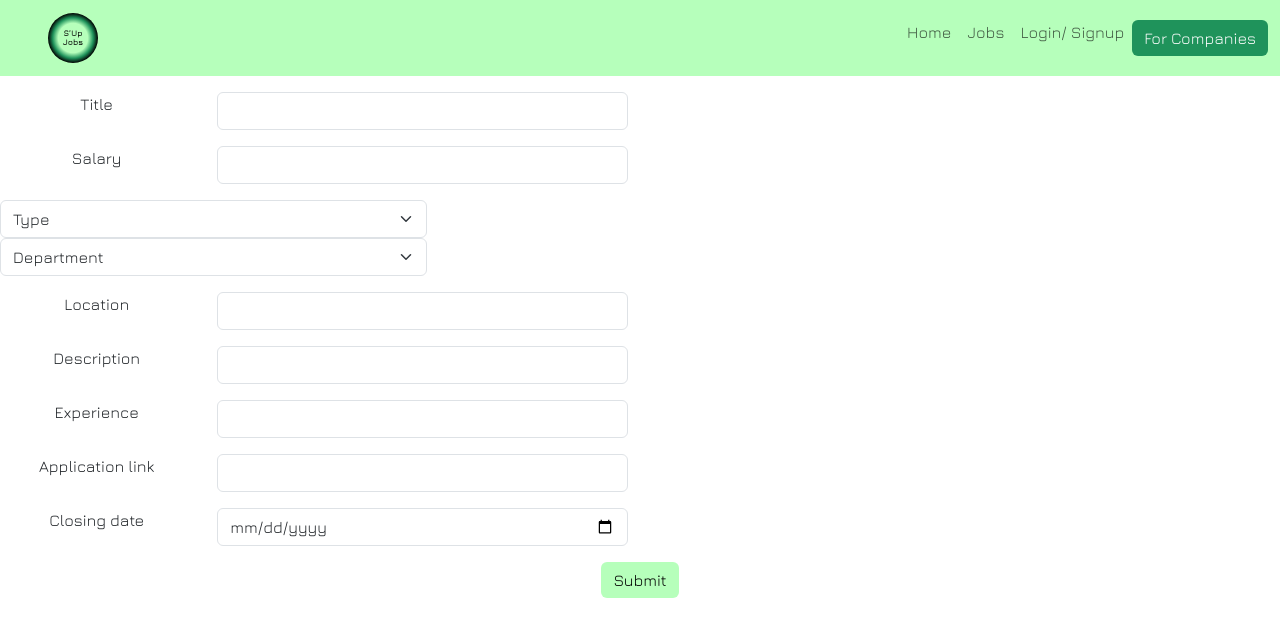
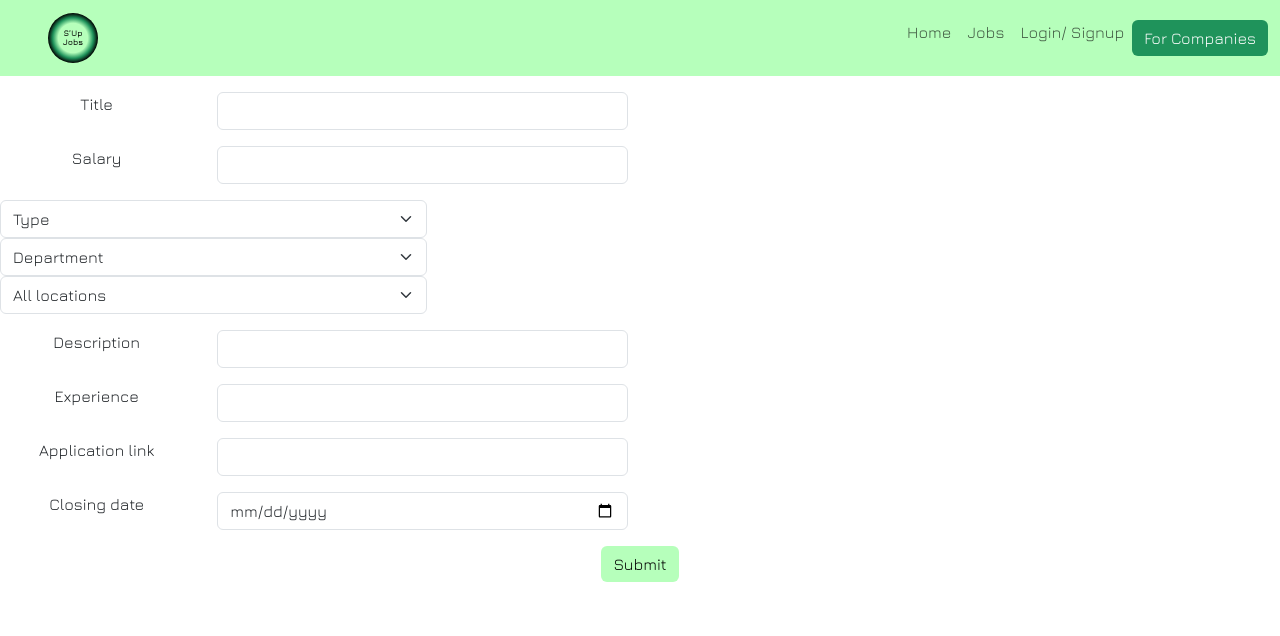
Before and after one commit to fammd19/sup-jobs, a React (Create React App) app in the folder client/: page /post-job in a window 1280 px wide. Shown: the top 636 px of the page. Built offline with nearby package versions, Linux system fonts and the light colour scheme; no server answers; the HTML template or start-up script is replaced by a standard one.

Commit message:
Adds locations drop down

```diff
--- a/client/src/components/Filter.js
+++ b/client/src/components/Filter.js
@@ -1,6 +1,6 @@
 
 import React, { useState } from "react";
-import { Form, Col, Row, Button } from "react-bootstrap";
+import { Form, Col, Row, Button, Dropdown } from "react-bootstrap";
 
 export default function Filter({ setUrl }) {
     const [department, setDepartment] = useState("");
@@ -50,20 +50,28 @@ export default function Filter({ setUrl }) {
                         <Form.Select name="location-filter" onChange={(e) => setLocation(e.target.value)}>
                             <option value="">All locations</option>
                             <option value="remote">Remote</option>
+                            <Dropdown.Divider />
                             <option value="act">ACT</option>
-                            <option value="nsw-sydney">Sydney</option>
-                            <option value="nsw-newcastle">Newcastle</option>                            <option value="nsw">All NSW</option>
-                            <option value="nt-darwin">Darwin</option>
-                            <option value="nt">All NT</option>
-                            <option value="qld-brisbane">Brisbane</option>
-                            <option value="qld">QLD Other</option>
-                            <option value="sa-adelaide">Adelaide</option>
-                            <option value="sa">All SA</option>
+                            <Dropdown.Divider />
+                            <option value="nsw">NSW</option>
+                            <option value="nsw-sydney"> &gt; Sydney</option>
+                            <option value="nsw-newcastle"> &gt; Newcastle</option>
+                            <Dropdown.Divider />
+                            <option value="nt">NT</option>
+                            <Dropdown.Divider />
+                            <option value="qld">Queensland</option>
+                            <option value="qld-brisbane"> &gt; Brisbane</option>
+                            <Dropdown.Divider />
+                            <option value="sa">South Australia</option>
+                            <option value="sa-adelaide"> &gt; Adelaide</option>
+                            <Dropdown.Divider />
                             <option value="tas">Tasmania</option>
-                            <option value="vic-melbourne">Melbourne</option>
-                            <option value="vic">All Victoria</option>
-                            <option value="wa-perth">Perth</option>
-                            <option value="wa">All WA</option>
+                            <Dropdown.Divider />
+                            <option value="vic">Victoria</option>
+                            <option value="vic-melbourne"> &gt; Melbourne</option>
+                            <Dropdown.Divider />
+                            <option value="wa">Western Australia</option>
+                            <option value="wa-perth"> -&gt; Perth</option>
                         </Form.Select>
                     </Col>
                     <Col sm={5} md={4} lg={3} className="mb-2">
--- a/client/src/components/pages/jobs/PostJob.js
+++ b/client/src/components/pages/jobs/PostJob.js
@@ -1,5 +1,5 @@
 import { useState, useEffect } from "react";
-import { Form, Button, Col, Row } from "react-bootstrap";
+import { Form, Button, Col, Row, Dropdown } from "react-bootstrap";
 import { useNavigate } from "react-router-dom";
 import NavBar from "../../NavBar";
 
@@ -86,7 +86,35 @@ export default function PostJob ( {company} ) {
                         <option value="technology">Tech & Data</option>
                     </Form.Select>
                 </Col>
-                <Form.Group className="my-3">
+                <Col sm={6} md={5} lg={4}>
+                    <Form.Select onChange={(e)=>setJob({...job, location: e.target.value})}>
+                            <option value="">All locations</option>
+                            <option value="remote">Remote</option>
+                            <Dropdown.Divider />
+                            <option value="act">ACT</option>
+                            <Dropdown.Divider />
+                            <option value="nsw">NSW</option>
+                            <option value="nsw-sydney"> &gt; Sydney</option>
+                            <option value="nsw-newcastle"> &gt; Newcastle</option>
+                            <Dropdown.Divider />
+                            <option value="nt">NT</option>
+                            <Dropdown.Divider />
+                            <option value="qld">Queensland</option>
+                            <option value="qld-brisbane"> &gt; Brisbane</option>
+                            <Dropdown.Divider />
+                            <option value="sa">South Australia</option>
+                            <option value="sa-adelaide"> &gt; Adelaide</option>
+                            <Dropdown.Divider />
+                            <option value="tas">Tasmania</option>
+                            <Dropdown.Divider />
+                            <option value="vic">Victoria</option>
+                            <option value="vic-melbourne"> &gt; Melbourne</option>
+                            <Dropdown.Divider />
+                            <option value="wa">Western Australia</option>
+                            <option value="wa-perth"> -&gt; Perth</option>
+                        </Form.Select>
+                </Col>
+                {/* <Form.Group className="my-3">
                     <Row>
                         <Col sm={2} md={2} lg={2}>
                             <Form.Label>Location</Form.Label>
@@ -95,7 +123,7 @@ export default function PostJob ( {company} ) {
                             <Form.Control type="text" value={job.location} onChange={(e)=>setJob({...job, location: e.target.value})} />
                         </Col>
                     </Row>
-                </Form.Group>
+                </Form.Group> */}
 
                 <Form.Group className="my-3">
                     <Row>
```
